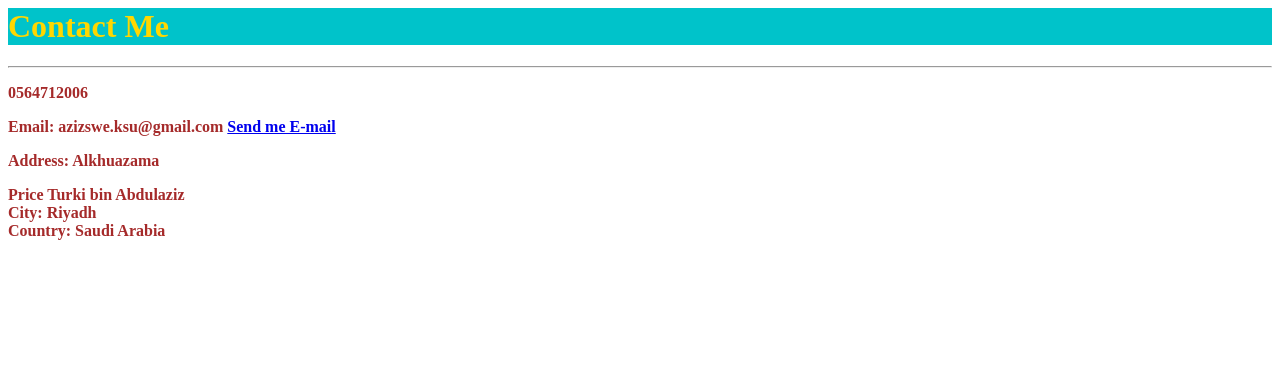
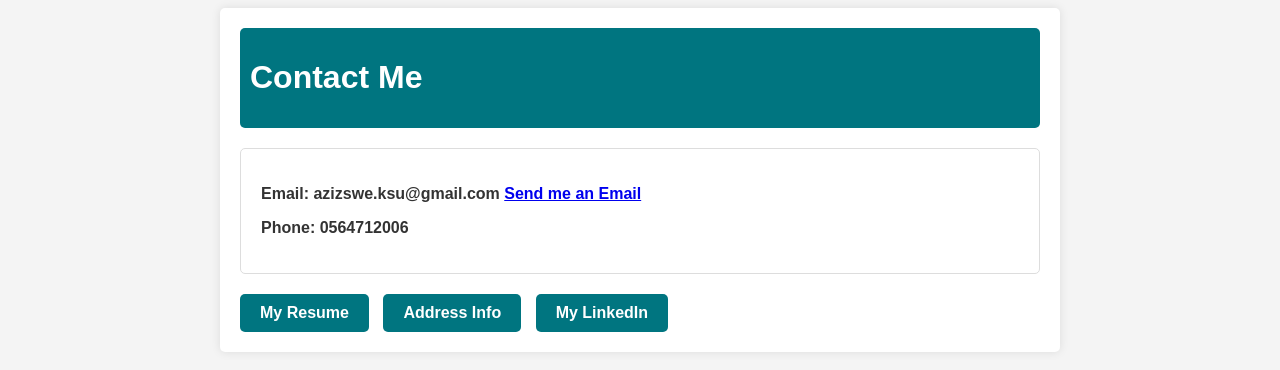
Before and after one commit to AbdulazizFahad/MyResume, a plain HTML site: page contact.html in a window 1280 px wide. Drawn offline with Linux system fonts and the light colour scheme.

Commit message:
Update contact.html

```diff
--- a/contact.html
+++ b/contact.html
@@ -1,14 +1,74 @@
+<!DOCTYPE html>
+<html lang="en">
 <head>
-  <link rel="stylesheet" href="./style.css">
+    <meta charset="UTF-8">
+    <title>Contact Me</title>
+    <link rel="stylesheet" href="./style.css">
+    <style>
+        body {
+            font-family: Arial, Helvetica, sans-serif;
+            color: #333; /* Dark text color */
+            text-align: center; /* Center align the body content */
+            background-color: #f4f4f4; /* Light background color */
+        }
+        .container {
+            margin: 0 auto; /* Center align the container */
+            max-width: 800px; /* Limit the maximum width of the container */
+            text-align: left; /* Left align the container content */
+            background-color: #fff; /* White background color */
+            padding: 20px; /* Add some padding */
+            border-radius: 5px; /* Add rounded corners */
+            box-shadow: 0 0 10px rgba(0, 0, 0, 0.1); /* Add shadow */
+        }
+        .heading {
+            background-color: #007580; /* Heading background color */
+            color: #fff; /* Heading text color */
+            padding: 10px;
+            margin-bottom: 20px; /* Increase margin */
+            border-radius: 5px; /* Add rounded corners */
+        }
+        .section {
+            border: 1px solid #ddd; /* Border color */
+            padding: 20px;
+            margin-bottom: 20px;
+            border-radius: 5px; /* Add rounded corners */
+            background-color: #fff; /* White background color */
+        }
+        .button-container {
+            margin-top: 20px;
+        }
+        .button-container a {
+            display: inline-block;
+            padding: 10px 20px;
+            background-color: #007580; /* Button background color */
+            color: #fff; /* Button text color */
+            text-decoration: none;
+            border-radius: 5px;
+            transition: background-color 0.3s; /* Smooth transition on hover */
+        }
+        .button-container a:hover {
+            background-color: #00505a;
+        }
+        .button-container a + a {
+            margin-left: 10px;
+        }
+    </style>
 </head>
+<body>
+    <div class="container">
+        <div class="heading">
+            <h1>Contact Me</h1>
+        </div>
+        <div class="section">
+            <p>Email: azizswe.ksu@gmail.com <a href="mailto:azizswe.ksu@gmail.com">Send me an Email</a></p>
+            <p>Phone: 0564712006</p>
+        </div>
+        <div class="button-container">
+            <a href="index.html">My Resume</a>
+            <a href="address.html">Address Info</a>
+            <a href="https://www.linkedin.com/in/abdulaziz-almodameeg-9a5775249/" target="_blank">My LinkedIn</a>
 
-<h1 class="headings">Contact Me</h1>
-<hr/>
-<p> 0564712006 </p>
-<p>Email: azizswe.ksu@gmail.com <a href = "mailto:azizswe.ksu@gmail.com" > Send me E-mail </a> </p>
-<p>Address: Alkhuazama </p>
-<p>
-  Price Turki bin Abdulaziz <br />
-   City: Riyadh<br />
-   Country: Saudi Arabia <br />
-</p>
+        </div>
+    </div>
+</body>
+</html>
```
